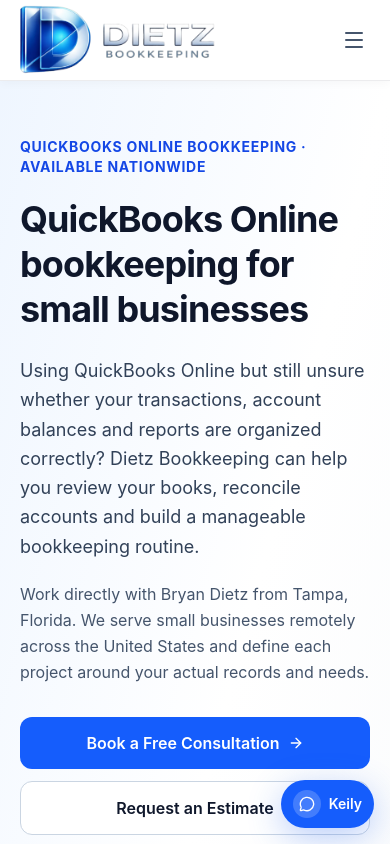
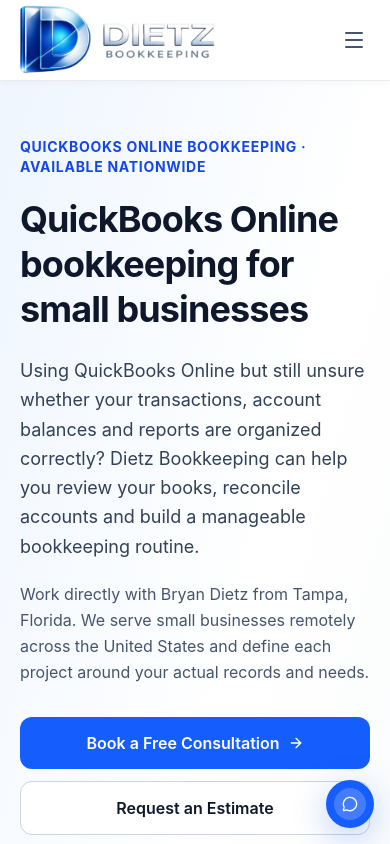
Before and after one commit to dietzbp-lgtm/dietz-bookkeeping-website, a React (Vite) app: page /quickbooks-online-bookkeeping in a window 390 px wide. Shown: the top 844 px of the page. Built offline with nearby package versions, Linux system fonts and the light colour scheme.

Commit message:
Show 48px circular Keily launcher on phones; retain labelled pill on wider screens

```diff
--- a/src/components/ChatbotEmbed.tsx
+++ b/src/components/ChatbotEmbed.tsx
@@ -83,8 +83,8 @@ export default function ChatbotEmbed() {
         </section>
       )}
 
-      {/* Keep the launcher compact. Once chat opens, only the top-right
-          close button remains, giving Jotform the full vertical space. */}
+      {/* Mobile: 48px circular icon. Larger screens: labelled Keily pill.
+          The real Jotform chat still opens on the first tap. */}
       {!open && (
         <button
           type="button"
@@ -92,12 +92,12 @@ export default function ChatbotEmbed() {
           aria-expanded={false}
           aria-controls={everOpened ? panelId : undefined}
           aria-label="Chat with Keily"
-          className="group flex min-h-12 items-center gap-2 rounded-full bg-blue-600 px-3 py-2 text-white shadow-[0_9px_35px_rgba(37,99,235,0.32)] transition-colors hover:bg-blue-700 focus-visible:outline focus-visible:outline-2 focus-visible:outline-offset-4 focus-visible:outline-blue-600"
+          className="group flex h-12 w-12 items-center justify-center rounded-full bg-blue-600 p-0 text-white shadow-[0_9px_35px_rgba(37,99,235,0.32)] transition-colors hover:bg-blue-700 focus-visible:outline focus-visible:outline-2 focus-visible:outline-offset-4 focus-visible:outline-blue-600 sm:h-auto sm:min-h-12 sm:w-auto sm:gap-2 sm:px-3 sm:py-2"
         >
-          <span className="flex h-7 w-7 shrink-0 items-center justify-center rounded-full bg-white/20" aria-hidden="true">
+          <span className="flex h-8 w-8 shrink-0 items-center justify-center rounded-full bg-white/20 sm:h-7 sm:w-7" aria-hidden="true">
             <MessageCircle className="h-4 w-4" />
           </span>
-          <span className="text-sm font-semibold">Keily</span>
+          <span className="hidden text-sm font-semibold sm:inline">Keily</span>
         </button>
       )}
     </aside>
```
